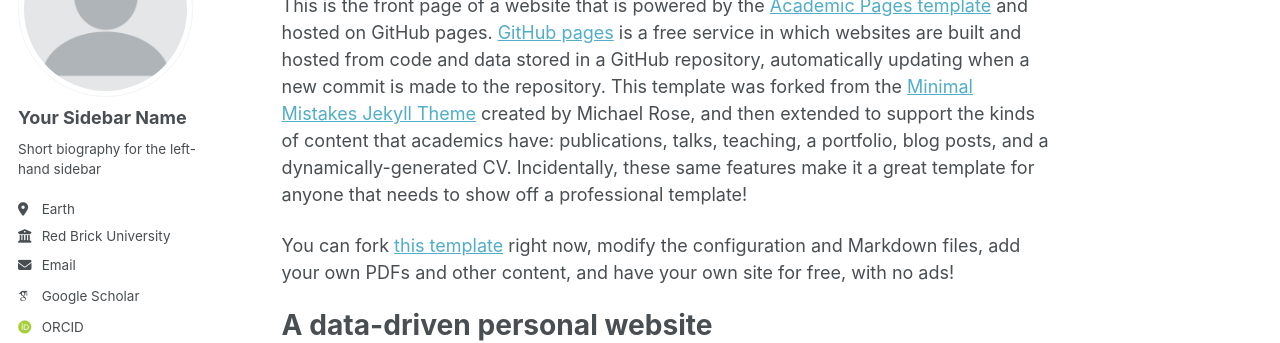
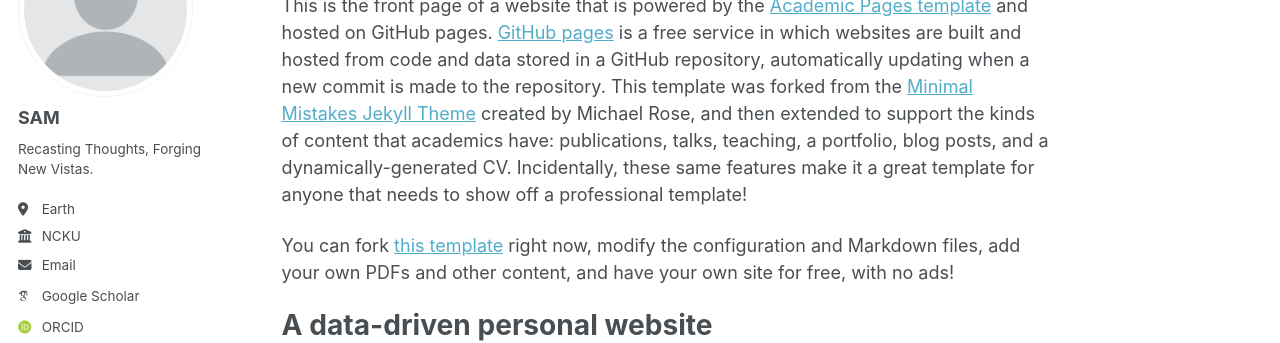
Before and after one commit to xian0121/xian0121.github.io, a Jekyll site: the page built from _pages/about.md, in a window 1280 px wide. Shown: the part 179-522 px from the top of the page. Built offline with Jekyll 4.4.1, drawn with Linux system fonts in a browser that asks for light colours; some web fonts are replaced; a script bundle is joined from its source files by our own code; library files that are not in the unit come from our copies.

Commit message:
Update _config.yml

```diff
--- a/_config.yml
+++ b/_config.yml
@@ -24,13 +24,13 @@
 author:
   # Biographic information
   avatar           : "profile.png"
-  name             : "Your Sidebar Name"
+  name             : "SAM"
   pronouns         : # example: "she/her"
-  bio              : "Short biography for the left-hand sidebar"
+  bio              : "Recasting Thoughts, Forging New Vistas."
   location         : "Earth"
-  employer         : "Red Brick University"
+  employer         : "NCKU"
   uri              : # URL
-  email            : "none@example.org"
+  email            : "N26124858@gmail.com"
 
   # Academic websites
   academia         : # URL
```
